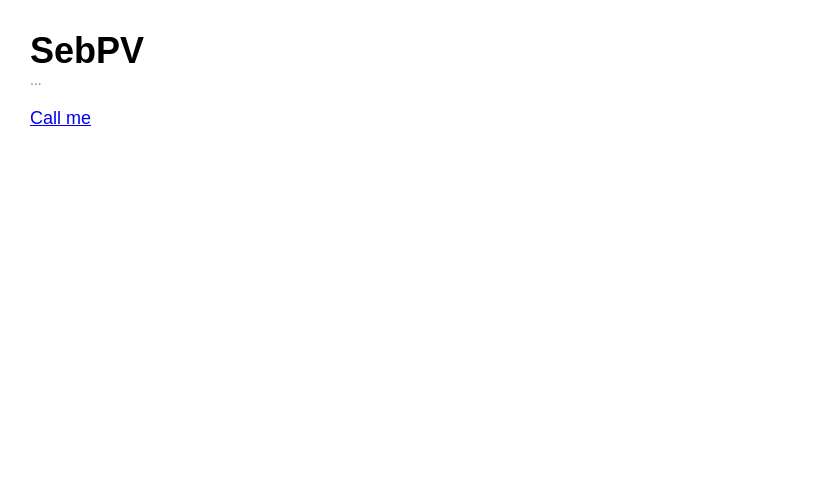
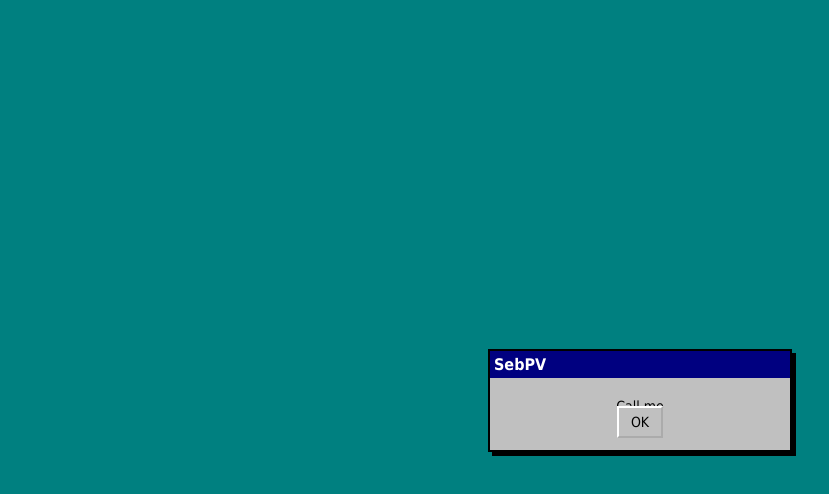
Before and after one commit to SebPVtheperson/sebpv, a plain HTML site: page index.html in a window 1280 px wide. Shown: the whole page, without its empty margins (0-829 px from the left). Drawn offline with Linux system fonts and the light colour scheme.

Commit message:
Update index.html

```diff
--- a/index.html
+++ b/index.html
@@ -2,24 +2,60 @@
 <html lang="en">
 <head>
     <meta charset="UTF-8">
-    <title>SebPV.Com</title>
+    <title>SebPV</title>
     <style>
-        body { font-family: Arial, sans-serif; margin: 30px; }
-        h1 { font-size: 36px; margin: 0; }
-        #subtitle { font-size: 14px; color: gray; margin-bottom: 20px; }
-        h2 { font-size: 20px; margin: 20px 0; font-weight: normal; }
-        a { font-size: 18px; }
+        body {
+            background-color: #008080;
+            font-family: Tahoma, Arial, sans-serif;
+            height: 100vh;
+            display: flex;
+            justify-content: center;
+            align-items: center;
+            margin: 0;
+        }
+
+        .window {
+            width: 300px;
+            border: 2px solid #000;
+            box-shadow: 4px 4px 0 #000;
+            background-color: #c0c0c0;
+        }
+
+        .title-bar {
+            background-color: #000080;
+            color: white;
+            padding: 4px;
+            font-weight: bold;
+        }
+
+        .window-content {
+            padding: 20px;
+            text-align: center;
+            font-size: 14px;
+        }
+
+        .button {
+            margin-top: 20px;
+            padding: 6px 12px;
+            background-color: #c0c0c0;
+            border: 2px outset #fff;
+            cursor: pointer;
+            text-decoration: none;
+            color: #000;
+        }
+
+        .button:active {
+            border-style: inset;
+        }
     </style>
 </head>
 <body>
-    <h1>SebPV</h1>
-    <div id="subtitle">...</div>
-
-    <h2 id="dynamic-text"></h2>
-  </a>
-</div>
-
-    <a href="https://calendly.com/sebastianpi/30min?month=2025-03" target="_blank">Call me</a>
-
+    <div class="window">
+        <div class="title-bar">SebPV</div>
+        <div class="window-content">
+            Call me<br>
+            <a href="https://calendly.com/sebastianpi/30min?month=2025-03" class="button">OK</a>
+        </div>
+    </div>
 </body>
 </html>
```
